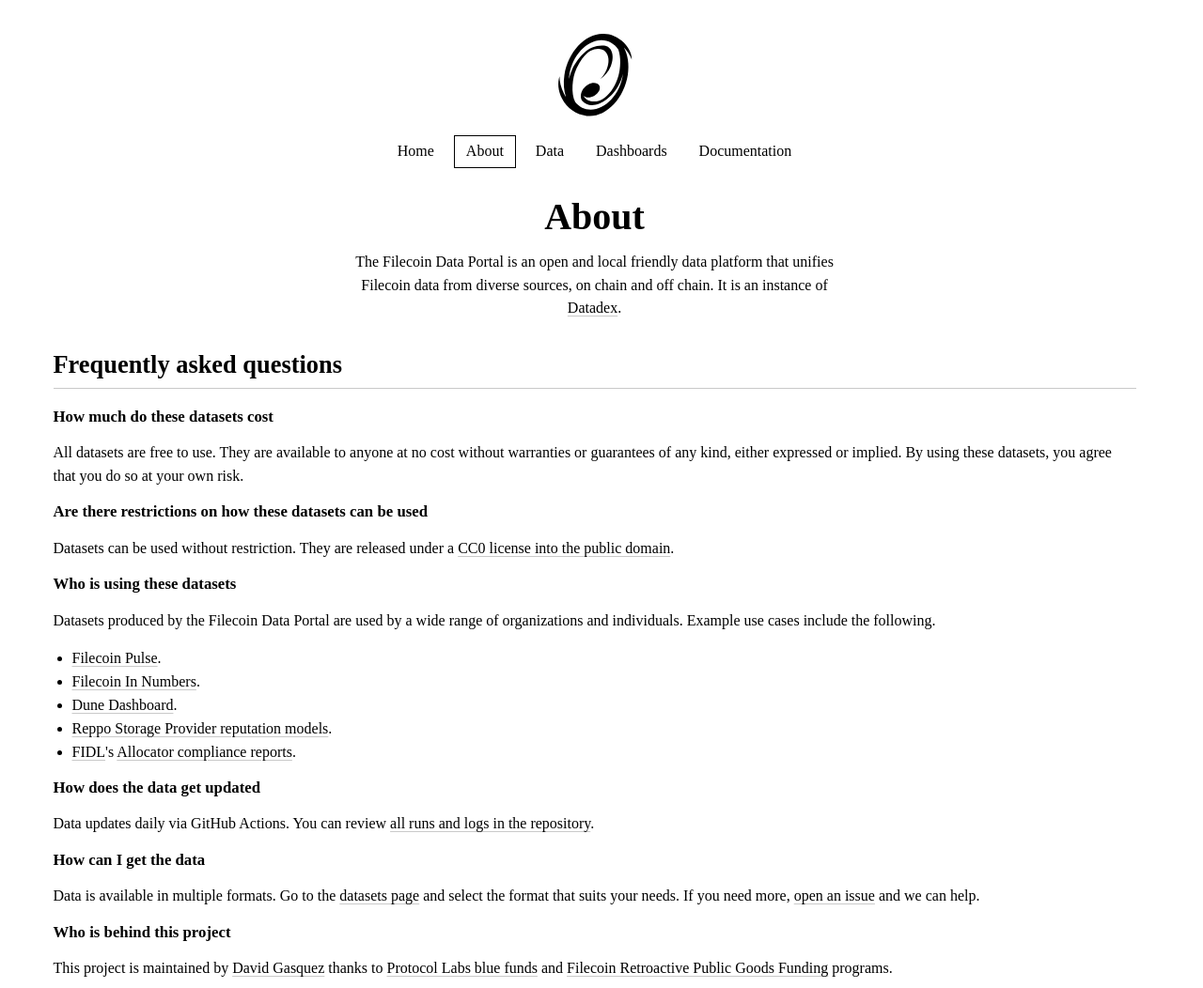
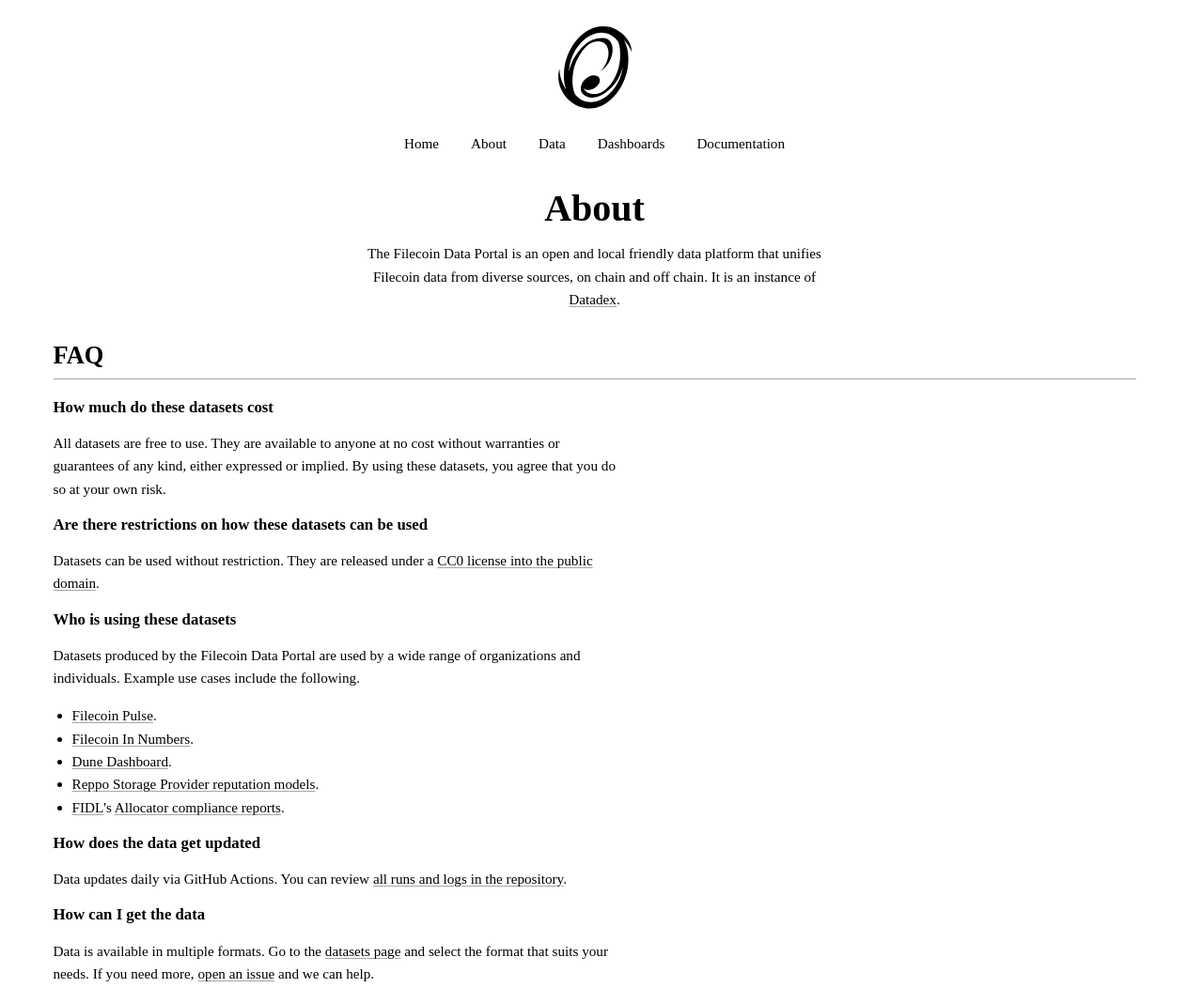
Before and after one commit to davidgasquez/filecoin-data-portal, an Astro site in the folder web/: page /about in a window 1280 px wide. Shown: the top 1052 px of the page at 94% size. Built offline with nearby package versions, Linux system fonts and the light colour scheme; Astro itself is replaced by a stand-in of ours.

Commit message:
🎨 Refine monospace UI and stabilize header transitions

```diff
--- a/web/astro.config.mjs
+++ b/web/astro.config.mjs
@@ -1,5 +1,5 @@
 // @ts-check
-import { defineConfig, fontProviders } from "astro/config";
+import { defineConfig, fontProviders } from "astro/config"
 
 export default defineConfig({
   site: "https://filecoindataportal.xyz",
@@ -14,14 +14,9 @@
     fonts: [
       {
         provider: fontProviders.bunny(),
-        name: "Inter",
-        cssVariable: "--font-sans",
-      },
-      {
-        provider: fontProviders.bunny(),
         name: "JetBrains Mono",
         cssVariable: "--font-monospace",
       },
     ],
   },
-});
+})
--- a/web/src/components/Card.astro
+++ b/web/src/components/Card.astro
@@ -55,6 +55,7 @@
     display: grid;
     gap: var(--space-4);
     border: 1px solid var(--color-border);
+    background: var(--color-bg-muted);
     padding: var(--space-4);
     block-size: 100%;
   }
--- a/web/src/components/Head.astro
+++ b/web/src/components/Head.astro
@@ -54,5 +54,4 @@
 
 <script type="application/ld+json" is:inline set:html={JSON.stringify(jsonData)} />
 
-<Font cssVariable="--font-sans" preload />
 <Font cssVariable="--font-monospace" preload />
--- a/web/src/layouts/Layout.astro
+++ b/web/src/layouts/Layout.astro
@@ -1,5 +1,6 @@
 ---
 import "../styles.css"
+import { ClientRouter } from "astro:transitions"
 import Head from "../components/Head.astro"
 
 interface Props {
@@ -16,8 +17,6 @@
   canonicalUrl = Astro.url.pathname,
 } = Astro.props
 
-const pathname = Astro.url.pathname
-
 const navItems = [
   { href: "/", label: "Home" },
   { href: "/about", label: "About" },
@@ -25,11 +24,6 @@
   { href: "/dashboards", label: "Dashboards" },
   { href: "/docs", label: "Documentation" },
 ]
-
-const normalizePath = (value: string) =>
-  value === "/" ? value : value.replace(/\/$/, "")
-
-const currentPath = normalizePath(pathname)
 ---
 
 <!doctype html>
@@ -41,13 +35,19 @@
       image={image}
       canonicalUrl={canonicalUrl}
     />
+    <ClientRouter fallback="none" />
   </head>
 
   <body>
     <a class="skip-link" href="#main-content">Skip to main content</a>
 
-    <header class="site-header">
-      <a class="site-logo-link" href="/" aria-label="Filecoin Data Portal home">
+    <header class="site-header" transition:persist>
+      <a
+        class="site-logo-link"
+        href="/"
+        aria-label="Filecoin Data Portal home"
+        transition:persist
+      >
         <img
           src="/favicon.svg"
           alt="Filecoin Data Portal logo"
@@ -61,17 +61,11 @@
       <nav class="site-nav" aria-label="Primary">
         <ul>
           {
-            navItems.map(({ href, label }) => {
-              const isCurrent = currentPath === normalizePath(href)
-
-              return (
-                <li>
-                  <a href={href} aria-current={isCurrent ? "page" : undefined}>
-                    {label}
-                  </a>
-                </li>
-              )
-            })
+            navItems.map(({ href, label }) => (
+              <li>
+                <a href={href}>{label}</a>
+              </li>
+            ))
           }
         </ul>
       </nav>
--- a/web/src/pages/about.astro
+++ b/web/src/pages/about.astro
@@ -16,7 +16,7 @@
   </section>
 
   <section class="content-flow" aria-labelledby="faq-title">
-    <h2 id="faq-title" class="section-title">Frequently asked questions</h2>
+    <h2 id="faq-title" class="section-title">FAQ</h2>
 
     <h3>How much do these datasets cost</h3>
     <p>
--- a/web/src/styles.css
+++ b/web/src/styles.css
@@ -42,10 +42,10 @@
 @layer tokens {
   :root {
     --color-bg: #fff;
-    --color-bg-muted: #f5f5f5;
+    --color-bg-muted: #f6f6f6;
     --color-text: #000;
-    --color-text-muted: #333;
-    --color-border: #c9c9c9;
+    --color-text-muted: #1f1f1f;
+    --color-border: #a6a6a6;
     --color-border-strong: #000;
     --color-focus: #0f62fe;
 
@@ -67,9 +67,16 @@
     color-scheme: light;
   }
 
+  ::view-transition-group(root),
+  ::view-transition-old(root),
+  ::view-transition-new(root) {
+    animation: none;
+  }
+
   body {
-    font-family: var(--font-sans), system-ui, sans-serif;
-    line-height: 1.55;
+    font-family: var(--font-monospace), ui-monospace, monospace;
+    font-size: 0.95rem;
+    line-height: 1.6;
     background: var(--color-bg);
     color: var(--color-text);
     text-rendering: optimizeLegibility;
@@ -158,7 +165,7 @@
     display: grid;
     justify-items: center;
     gap: var(--space-4);
-    padding-block: var(--space-6) var(--space-4);
+    padding-block: var(--space-5) var(--space-4);
   }
 
   .site-logo-link {
@@ -190,8 +197,7 @@
     border: 1px solid transparent;
   }
 
-  .site-nav a:hover,
-  .site-nav a[aria-current="page"] {
+  .site-nav a:hover {
     border-color: var(--color-border-strong);
   }
 
@@ -248,6 +254,29 @@
     margin-block-start: var(--space-4);
   }
 
+  .content-flow :where(p, ul, ol) {
+    max-inline-size: 80ch;
+  }
+
+  .section-nav {
+    display: flex;
+    flex-wrap: wrap;
+    gap: var(--space-2);
+    margin-block-end: var(--space-5);
+  }
+
+  .section-nav a {
+    display: inline-flex;
+    align-items: center;
+    border: 1px solid var(--color-border);
+    padding: var(--space-1) var(--space-3);
+    text-decoration: none;
+  }
+
+  .section-nav a:hover {
+    border-color: var(--color-border-strong);
+  }
+
   .centered-copy {
     text-align: center;
   }
```
Also changed, not shown: web/src/pages/docs.astro (+8 -2 lines).
